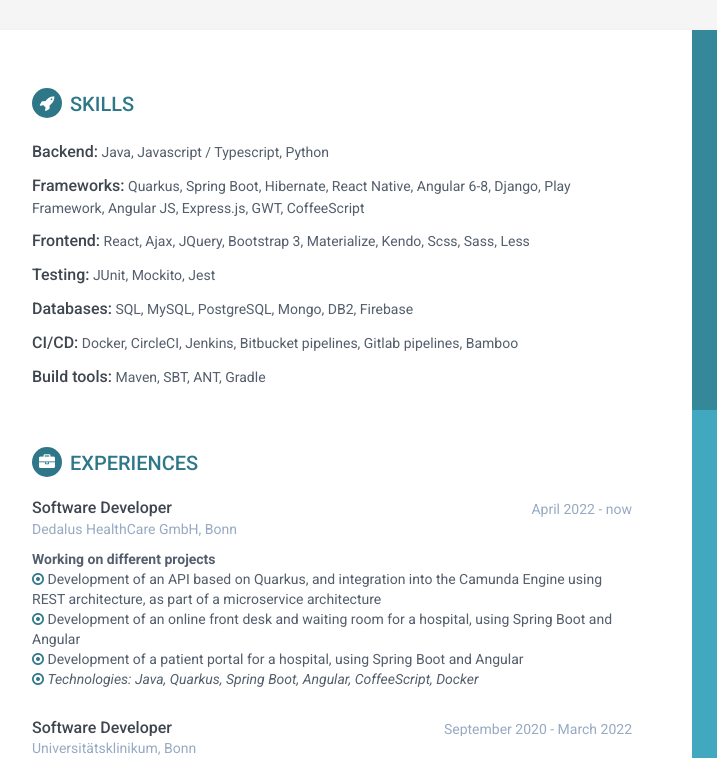
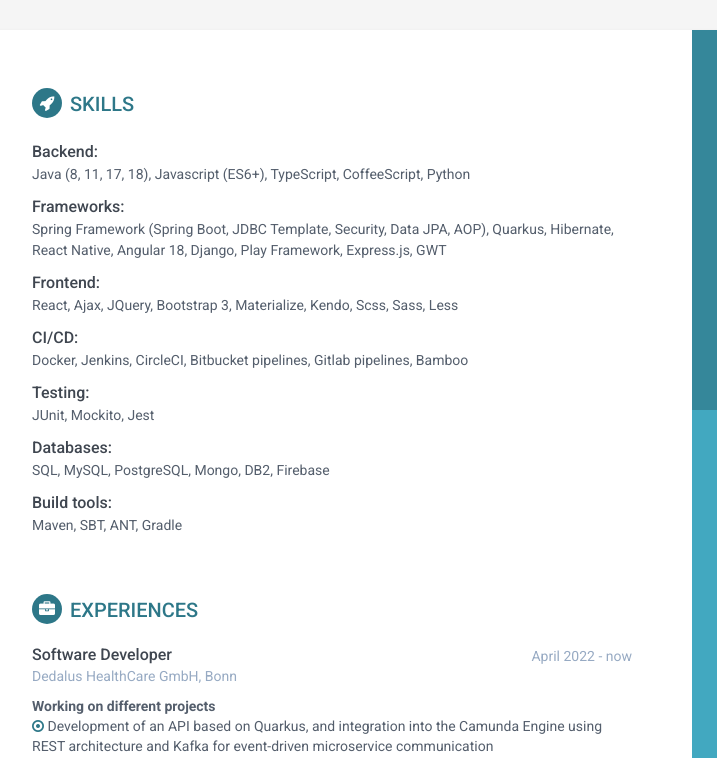
Before and after one commit to device999/CV, a plain HTML site: page index.html in a window 1280 px wide. Shown: the top 758 px of the page, 188-905 px from the left. Drawn offline with Linux system fonts and the light colour scheme.

Commit message:
new update 16.10.2025

```diff
--- a/index.html
+++ b/index.html
@@ -96,17 +96,18 @@
          <section class="skills-section section">
             <h2 class="section-title"><i class="fa fa-rocket"></i>Skills</h2>
             <div>
-               <p><span class="job-title">Backend:</span> Java, Javascript / Typescript, Python</p>
-               <p><span class="job-title">Frameworks:</span> Quarkus, Spring Boot, Hibernate, React Native,
-                  Angular 6-8, Django, Play Framework, Angular JS, Express.js, GWT, CoffeeScript
+               <p><span class="job-title">Backend:</span><br/> Java (8, 11, 17, 18), Javascript (ES6+), TypeScript, CoffeeScript, Python</p>
+               <p><span class="job-title">Frameworks:</span><br/> Spring Framework (Spring Boot, JDBC Template, Security, Data JPA, AOP), Quarkus, Hibernate, React Native,
+                  Angular 18, Django, Play Framework, Express.js, GWT
                </p>
-               <p><span class="job-title">Frontend:</span> React, Ajax, JQuery, Bootstrap 3, Materialize, Kendo, Scss,
+               <p><span class="job-title">Frontend:</span><br/> React, Ajax, JQuery, Bootstrap 3, Materialize, Kendo, Scss,
                   Sass, Less</p>
-               <p><span class="job-title">Testing:</span> JUnit, Mockito, Jest</p>
-               <p><span class="job-title">Databases:</span> SQL, MySQL, PostgreSQL, Mongo, DB2, Firebase</p>
-               <p><span class="job-title">CI/CD:</span> Docker, CircleCI, Jenkins, Bitbucket pipelines, Gitlab pipelines, Bamboo
+               <p><span class="job-title">CI/CD:</span><br/> Docker, Jenkins, CircleCI, Bitbucket pipelines, Gitlab pipelines, Bamboo
                </p>
-               <p><span class="job-title">Build tools:</span> Maven, SBT, ANT, Gradle</p>
+               <p><span class="job-title">Testing:</span><br/> JUnit, Mockito, Jest</p>
+               <p><span class="job-title">Databases:</span><br/> SQL, MySQL, PostgreSQL, Mongo, DB2, Firebase</p>
+
+               <p><span class="job-title">Build tools:</span><br/> Maven, SBT, ANT, Gradle</p>
                <!-- <p><span class="job-title">CMS:</span> Wordpress, Joomla, Kirby, Typo3</p> -->
             </div>
          </section>
@@ -129,25 +130,25 @@
                      <tr>
                         <td>
                            <i class="fa fa-dot-circle-o" aria-hidden="true" style="color:#2d7788"></i>
-                           Development of an API based on Quarkus, and integration into the Camunda Engine using REST architecture, as part of a microservice architecture
+                           Development of an API based on Quarkus, and integration into the Camunda Engine using REST architecture and Kafka for event-driven microservice communication
                         </td>
                      </tr>
                      <tr>
                         <td>
                            <i class="fa fa-dot-circle-o" aria-hidden="true" style="color:#2d7788"></i>
-                           Development of an online front desk and waiting room for a hospital, using Spring Boot and Angular
+                           Development of an online front desk and waiting room for a hospital, using Spring Boot and Angular integrated with Grafana dashboards
                         </td>
                      </tr>
                      <tr>
                         <td>
                            <i class="fa fa-dot-circle-o" aria-hidden="true" style="color:#2d7788"></i>
-                           Development of a patient portal for a hospital, using Spring Boot and Angular
+                           Development of a patient portal for a hospital, using Spring Boot and Angular and Elasticsearch for fast medical data retrieval
                         </td>
                      </tr>
                         <td>
                            <i class="fa fa-dot-circle-o" aria-hidden="true" style="color:#2d7788"></i>
                            <i>
-                              Technologies: Java, Quarkus, Spring Boot, Angular, CoffeeScript, Docker
+                              Technologies: Java, Quarkus, Spring Boot, Angular 18, Kafka, Grafana, Elasticsearch, Docker
                            </i>
                         </td>
                      </tr>
@@ -788,7 +789,7 @@
                      </thead>
                      <tbody>
 
-                        <tr>
+                        <!-- <tr>
                            <td>
                               <i class="fa fa-dot-circle-o" aria-hidden="true" style="color:#2d7788"></i>
                               <a href="https://www.udemy.com/course/spring-framework-5-beginner-to-guru" target="_blank" style="margin-left:5px;">
@@ -804,7 +805,7 @@
                                  Docker Mastery (Coming Soon)
                               </a>
                            </td>
-                        </tr>
+                        </tr> -->
 
                         <tr>
                            <td>
```
Also changed, not shown: 7 other files.
